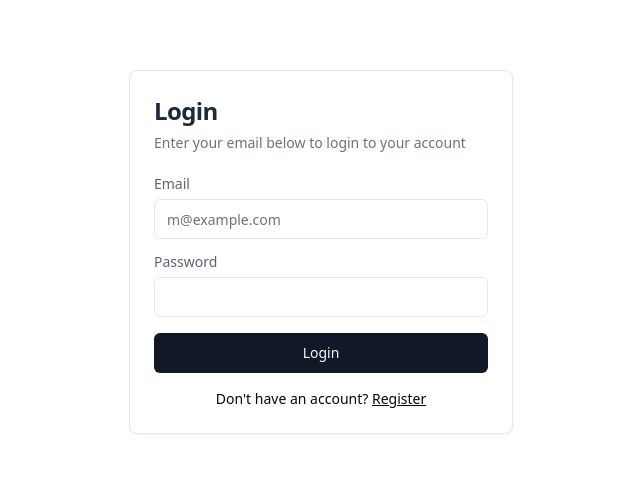
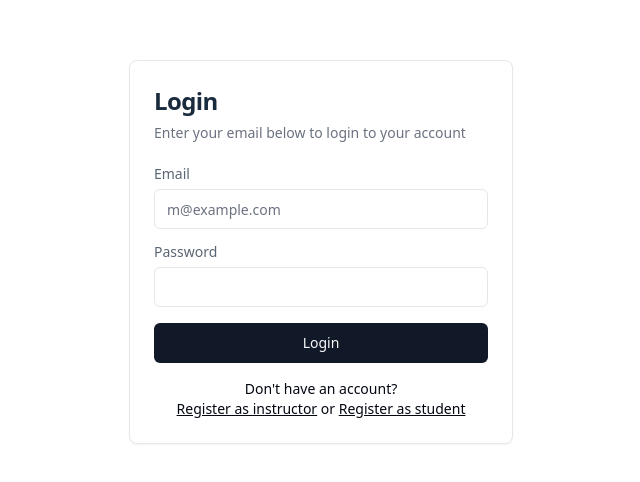
Before and after one commit to fazlyalahi01/easy-tutorials, a Next.js app: page /login in a window 1280 px wide. Shown: the part 148-630 px from the top of the page, without its empty margins (319-959 px from the left). Built offline with nearby package versions, Linux system fonts and the light colour scheme; no server answers.

Commit message:
login feature added

```diff
--- a/src/app/(auth)/layout.js
+++ b/src/app/(auth)/layout.js
@@ -5,7 +5,9 @@ export const metadata = {
 
 import { Toaster } from 'react-hot-toast'
 import '../globals.css'
-export default function RootLayout({ children }) {
+import dbConnect from '@/services/dbConnect'
+export default async function RootLayout({ children }) {
+  await dbConnect()
   return (
     <html lang="en">
       <body>
--- a/src/app/(auth)/login/_components/login-form.jsx
+++ b/src/app/(auth)/login/_components/login-form.jsx
@@ -1,3 +1,4 @@
+"use client";
 import Link from "next/link";
 
 import { Button } from "@/components/ui/button";
@@ -12,6 +13,27 @@ import { Input } from "@/components/ui/input";
 import { Label } from "@/components/ui/label";
 
 export function LoginForm() {
+  const handleLogin = async (event) => {
+    event.preventDefault();
+    const formData = new FormData(event.currentTarget);
+    const email = formData.get("email");
+    const password = formData.get("password");
+
+    try {
+      const response = await fetch("/api/login", {
+        method: "POST",
+        headers: {
+          "Content-Type": "application/json",
+        },
+        body: JSON.stringify({ email, password }),
+      })
+      console.log(response)
+      const data = await response.json();
+      console.log(data)
+    } catch (error) {
+      console.log(error);
+    }
+  }
   return (
     <Card className="mx-auto max-w-sm w-full">
       <CardHeader>
@@ -21,11 +43,13 @@ export function LoginForm() {
         </CardDescription>
       </CardHeader>
       <CardContent>
+        <form onSubmit={handleLogin}>
           <div className="grid gap-4">
             <div className="grid gap-2">
               <Label htmlFor="email">Email</Label>
               <Input
                 id="email"
+                name="email"
                 type="email"
                 placeholder="m@example.com"
                 required
@@ -34,20 +58,25 @@ export function LoginForm() {
             <div className="grid gap-2">
               <div className="flex items-center">
                 <Label htmlFor="password">Password</Label>
-              {/* <Link href="#" className="ml-auto inline-block text-sm underline">
-                Forgot your password?
-              </Link> */}
               </div>
-            <Input id="password" type="password" required />
+              <Input
+                id="password"
+                name="password"
+                type="password" required />
             </div>
             <Button type="submit" className="w-full">
               Login
             </Button>
           </div>
+        </form>
         <div className="mt-4 text-center text-sm">
-          Don&apos;t have an account?{" "}
-          <Link href="register" className="underline">
-            Register
+          Don&apos;t have an account? <br />{" "}
+          <Link href="/register/instructor" className="underline">
+            Register as instructor
+          </Link>
+          {" or "}
+          <Link href="/register/student" className="underline">
+            Register as student
           </Link>
         </div>
       </CardContent>
--- a/src/app/(main)/layout.js
+++ b/src/app/(main)/layout.js
@@ -2,6 +2,7 @@ import { MainNav } from "@/components/main-nav";
 import { SiteFooter } from "@/components/site-footer";
 import { Toaster } from "react-hot-toast";
 import "../globals.css";
+import dbConnect from "@/services/dbConnect";
 const navLinks = [
   {
     title: "Features",
@@ -20,7 +21,9 @@ const navLinks = [
     href: "/docs",
   },
 ];
-const MainLayout = ({ children }) => {
+const MainLayout = async({ children }) => {
+  await dbConnect()
+
   return (
     <html lang="en">
       <body>
--- /dev/null
+++ b/src/app/api/login/route.js
@@ -0,0 +1,25 @@
+import { User } from "@/models/user-model";
+import dbConnect from "@/services/dbConnect";
+import bcrypt from "bcryptjs";
+import { NextResponse } from "next/server";
+
+export async function POST(request) {
+    const body = await request.json();
+    const { email, password } = body;
+    try {
+        dbConnect();
+        const user = await User.findOne({ email });
+        if (!user) {
+            return NextResponse.json("User not found", { status: 404 });
+        }
+        const isValid = await bcrypt.compare(password, user.password);
+        if (!isValid) {
+            return NextResponse.json("Invalid credentials", { status: 401 });
+        }
+        return NextResponse.json({message:  "Login successful", user}, {
+            status: 200
+        });
+    } catch (error) {
+        return NextResponse.json(error.message, { status: 500 });
+    }
+}
```
Lines whose indentation alone changed are shown as unchanged.
